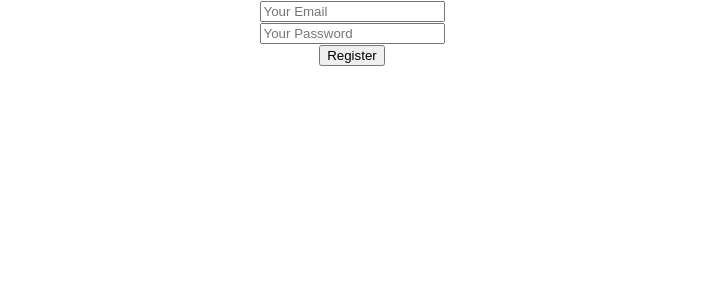
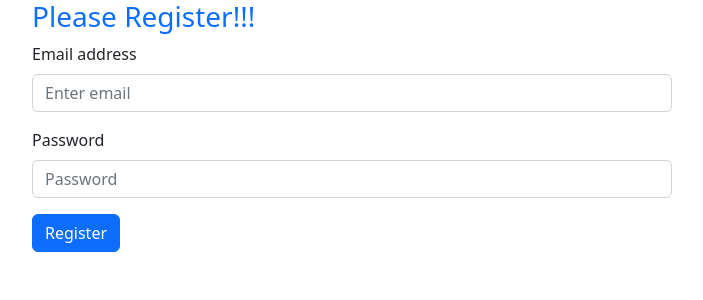
Before and after one commit to MajbaUddin7/email-password-auth, a React (Create React App) app: page / in a window 1280 px wide. Shown: the top 300 px of the page, without its empty margins (288-991 px from the left). Built offline with nearby package versions, Linux system fonts and the light colour scheme.

Commit message:
Create Input Form react-bootstrap & Bootstrap

```diff
--- a/package.json
+++ b/package.json
@@ -6,8 +6,10 @@
     "@testing-library/jest-dom": "^5.16.5",
     "@testing-library/react": "^13.4.0",
     "@testing-library/user-event": "^13.5.0",
+    "bootstrap": "^5.2.2",
     "firebase": "^9.12.1",
     "react": "^18.2.0",
+    "react-bootstrap": "^2.5.0",
     "react-dom": "^18.2.0",
     "react-scripts": "5.0.1",
     "web-vitals": "^2.1.4"
--- a/src/App.js
+++ b/src/App.js
@@ -1,34 +1,31 @@
 import { getAuth } from "firebase/auth";
 import './App.css';
+// import RegisterBootstrap from "./components/RegisterBootstrap";
+import RegisterReactBootstrap from "./components/RegisterReactBootstrap";
 import app from './Firebase/firebase.init';
 
 const auth = getAuth(app);
 
-const handleRegister = (event) => {
-  event.preventDefault();
-  const email = event.target.email.value;
-  const password = event.target.password.value;
-  console.log(email, password);
-}
+// const handleRegister = (event) => {
+//   event.preventDefault();
+//   const email = event.target.email.value;
+//   const password = event.target.password.value;
+//   console.log(email, password);
+// }
 
-const handleEmailBlur = event => {
-  console.log(event.target.value);
-}
+// const handleEmailBlur = event => {
+//   console.log(event.target.value);
+// }
 
-const handlePasswordBlur = event => {
-  console.log(event.target.value);
-}
+// const handlePasswordBlur = event => {
+//   console.log(event.target.value);
+// }
 
 function App() {
   return (
-    <div className="App">
-      <form onSubmit={handleRegister}>
-        <input onChange={handleEmailBlur} type="email" name="email" id="" placeholder="Your Email" />
-        <br />
-        <input onChange={handlePasswordBlur} type="password" name="password" id="" placeholder="Your Password" />
-        <br />
-        <button type="submit">Register</button>
-      </form>
+    <div className="">
+      <RegisterReactBootstrap></RegisterReactBootstrap>
+      {/* <RegisterBootstrap></RegisterBootstrap> */}
     </div>
   );
 }
--- /dev/null
+++ b/src/components/RegisterBootstrap.js
@@ -0,0 +1,34 @@
+import React from 'react';
+
+// const RegisterBootstrap = () => {
+
+//     const hendleRegister = event => {
+//         const email = event.target.email.value;
+//         const password = event.target.password.value;
+//         console.log(email, password);
+
+
+//     }
+//     return (
+//         <div className='w-50 mx-auto'>
+//             <form onSubmit={hendleRegister}>
+//                 <div className="mb-3">
+//                     <label for="exampleInputEmail1" className="form-label">Email address</label>
+//                     <input type="email" name="email" className="form-control" id="exampleInputEmail1" aria-describedby="emailHelp" />
+//                     <div id="emailHelp" className="form-text">We'll never share your email with anyone else.</div>
+//                 </div>
+//                 <div className="mb-3">
+//                     <label for="exampleInputPassword1" className="form-label">Password</label>
+//                     <input type="password" name="password" className="form-control" id="exampleInputPassword1" />
+//                 </div>
+//                 <div className="mb-3 form-check">
+//                     <input type="checkbox" className="form-check-input" id="exampleCheck1" />
+//                     <label className="form-check-label" for="exampleCheck1">Check me out</label>
+//                 </div>
+//                 <button type="submit" className="btn btn-primary">Submit</button>
+//             </form>
+//         </div>
+//     );
+// };
+
+// export default RegisterBootstrap;
--- /dev/null
+++ b/src/components/RegisterReactBootstrap.js
@@ -0,0 +1,35 @@
+import React from 'react';
+import Button from 'react-bootstrap/Button';
+import Form from 'react-bootstrap/Form';
+
+
+const RegisterReactBootstrap = () => {
+
+    const handleRegister = event => {
+        event.preventDefault();
+        const email = event.target.email.value;
+        const password = event.target.password.value;
+        console.log(email, password);
+    }
+    return (
+        <div className='w-50 mx-auto'>
+            <h3 className='text-primary'>Please Register!!!</h3>
+            <Form onSubmit={handleRegister}>
+                <Form.Group className="mb-3" controlId="formBasicEmail">
+                    <Form.Label>Email address</Form.Label>
+                    <Form.Control type="email" name="email" placeholder="Enter email" />
+                </Form.Group>
+
+                <Form.Group className="mb-3" controlId="formBasicPassword">
+                    <Form.Label>Password</Form.Label>
+                    <Form.Control type="password" name="password" placeholder="Password" />
+                </Form.Group>
+                <Button variant="primary" type="submit">
+                    Register
+                </Button>
+            </Form>
+        </div>
+    );
+};
+
+export default RegisterReactBootstrap;
--- a/src/index.js
+++ b/src/index.js
@@ -3,6 +3,7 @@
 import './index.css';
 import App from './App';
 import reportWebVitals from './reportWebVitals';
+import 'bootstrap/dist/css/bootstrap.min.css';
 
 const root = ReactDOM.createRoot(document.getElementById('root'));
 root.render(
```
Also changed, not shown: src/components/Register.js (added, +17 -0 lines), 1 other file (tests, documents, lock files or other folders).
